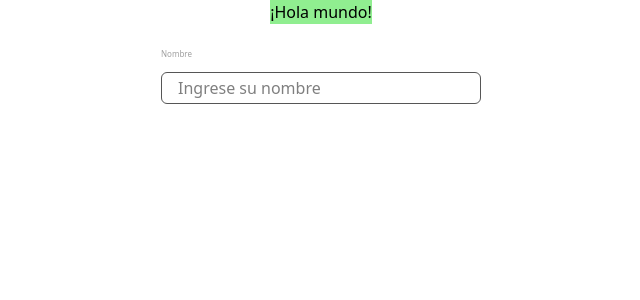
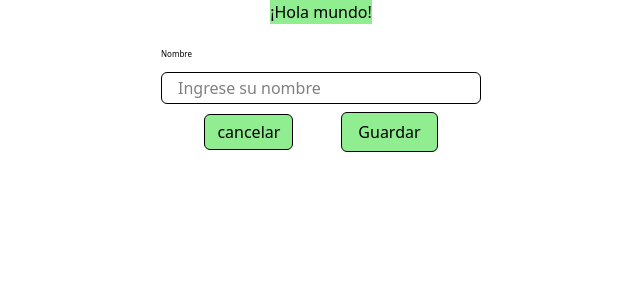
Before and after one commit to CJCPDev/react-2999912, a React (Vite) app: page / in a window 1280 px wide. Shown: the top 300 px of the page, without its empty margins (319-959 px from the left). Built offline with nearby package versions, Linux system fonts and the light colour scheme.

Commit message:
feat: nuevos componentes

```diff
--- a/src/app/App.jsx
+++ b/src/app/App.jsx
@@ -1,6 +1,6 @@
 import UserForm from '../features/users/components/UserForm';
 import 'tailwindcss';
-import '../styles/global.css';
+
 
 export default function App(){
   return (
--- a/src/features/users/components/UserForm.jsx
+++ b/src/features/users/components/UserForm.jsx
@@ -1,14 +1,39 @@
-import Input from './../../../shared/components/Input'
+import Input from '@/shared/components/Input'
+import Button from '@/shared/components/Button'
+
 
 export default function UserForm(){
     return (
-        <div>
+        <div className="justify-items-center">
             {/* Formulario para crear el usuarioo*/}
             <form>
                 <Input
                 label='Nombre'
                 placeholder='Ingrese su nombre'
                 />
+
+                {/* Actions */}
+                <div className='flex gap-12 items-center justify-center'>
+                <Button
+                    variant = 'secondary'
+                    size = 'sm'
+                    onClick={()=>
+                        console.log('cancelar')
+                    }>
+                        cancelar
+                    </Button>
+
+
+                <Button
+                    variant = 'primary'
+                    size = 'md'
+                    onClick={()=>
+                        console.log('cancelar')
+                    }>
+                        Guardar
+                    </Button>
+
+                </div>
             </form>
         </div>
     )
--- a/src/index.css
+++ /dev/null
@@ -1,4 +0,0 @@
-/*@layer base, components, utilities;*/
-@import 'tailwindcss';
-/*@import 'tailwindcss/preflight.css' layer(base);
-@import 'tailwindcss/utilities.css' layer(utilities);*/
--- a/src/main.jsx
+++ b/src/main.jsx
@@ -1,6 +1,6 @@
 import { StrictMode } from 'react'
 import { createRoot } from 'react-dom/client'
-import './index.css'
+import './styles/global.css'
 import App from './app/App.jsx'
 
 
--- a/src/shared/components/Button.jsx
+++ b/src/shared/components/Button.jsx
@@ -0,0 +1,50 @@
+export default function Button ({
+    variant = 'primary', // Define el estilo visual
+    size = 'md',
+    type = 'button',
+    children, //Es el contenido que tiene el botón
+    ...props
+}){
+
+    const variants = {
+        primary: 'border border-border  bg-brand text-inverse hover:bg-brand-hover',
+        secondary: 'border border-border-strong bg-brand text-primary hover:bg-brand-soft',
+    };
+
+    const sizes = {
+        sm:
+            `
+            relative
+            h-9 px-3
+            before:absolute before:content-['']
+            before:-inset-y-[10px] before:-inset-x-[0px]
+
+            `,
+
+        md:
+            `
+            h-10 px-4
+            before:absolute before:content-['']
+            before:-inset-y-[4px] before:-inset-x-[0px]
+
+            `
+
+    }
+
+    return (
+        <button
+        type = {type}
+        className={`
+            relative
+            inline-flex items-center justify-center
+            rounded-md
+            transition-colors
+            ${variants[variant]}
+            ${sizes[size]}
+            `}
+            {...props}
+            >
+            {children}
+            </button>
+    )
+}
--- a/src/shared/components/Input.jsx
+++ b/src/shared/components/Input.jsx
@@ -10,7 +10,6 @@ export default function Input({label, type = "text", ...props}){
                     block
                     text-[8px]
                     mb-1
-                    text-gray-600
                 "
           >
             {label}
@@ -47,9 +46,9 @@ export default function Input({label, type = "text", ...props}){
                     relative
                     rounded-md
                     border
-                    border-gray-300
+                    border-border
                     px-4
-                    text-base
+                    text-body
                     focus:ring-2
                     focus:ring-blue-500
                     focus:border-blue-500
--- a/src/styles/global.css
+++ b/src/styles/global.css
@@ -5,17 +5,17 @@
 
 
 @theme {
-    --color-brand: var(--color-primary-300);
-    --color-brand-hover: var(--color-primary-900);
-    --color-brand-soft: var(--color-primary-200);
-    --color-background: var(--color-primary-50);
+    --color-brand: var(--semantic-brand);
+    --color-brand-hover: var(--semantic-brand-hover);
+    --color-brand-soft: var(--semantic-primary-200);
+    --color-background: var(--semantic-primary-50);
     --color-surface: var(--white);
-    --color-surface-muted: var(--color-gray-200);
-    --color-text-primary: var(--color-gray-900);
-    --color-text-secundary: var(--color-gray-700);
-    --color-text-muted: var(--color-gray-500);
-    --color-text-inverse: var(--color-gray-50);
-    --color-border: var(--color-primary-800);
-    --color-border-strong: var(--color-primary-950);
-    --color-warning: var(--color-secundary-800); /* */
+    --color-surface-muted: var(--semantic-gray-200);
+    --color-text-primary: var(--semantic-gray-900);
+    --color-text-secundary: var(--semantic-gray-700);
+    --color-text-muted: var(--semantic-gray-500);
+    --color-text-inverse: var(--semantic-gray-50);
+    --color-border: var(--semantic-primary-800);
+    --color-border-strong: var(--semantic-primary-950);
+    --color-warning: var(--semantic-secundary-800); /* */
 }
--- a/src/styles/semantic.css
+++ b/src/styles/semantic.css
@@ -1,4 +1,4 @@
-@import url(tokens.css);
+
 
 /* Son roles de la interfaz */
 
@@ -6,31 +6,31 @@
 
     /*========== BRAND ==========*/
 
-    --color-brand: var(--color-primary-300);
-    --color-brand-hover: var(--color-primary-900);/* Generalmente es de un tono mas alto que el brand */
-    --color-brand-soft: var(--color-primary-200);
+    --semantic-brand: var(--color-primary-300);
+    --semantic-brand-hover: var(--color-primary-900);/* Generalmente es de un tono mas alto que el brand */
+    --semantic-brand-soft: var(--color-primary-200);
 
     /*========== BACKGROUND ==========*/
 
-    --color-background: var(--color-primary-50); /* Fondo de toda la aplicacion */
-    --color-surface: var(--white); /* Fondo de modales, cards, containers */
-    --color-surface-muted: var(--color-gray-200); /* Zonas secundarias, con menos importancia */
+    --semantic-background: var(--color-primary-50); /* Fondo de toda la aplicacion */
+    --semantic-surface: var(--white); /* Fondo de modales, cards, containers */
+    --semantic-surface-muted: var(--color-gray-200); /* Zonas secundarias, con menos importancia */
 
     /*========== TEXT ==========*/
 
-    --color-text-primary: var(--color-gray-900); /* Color principal de lectura, títulos, texto base del documento */
-    --color-text-secundary: var(--color-gray-700); /* Textos menos dominantes */
-    --color-text-muted: var(--color-gray-500); /* Texto deshabilitado por ejemplo */
-    --color-text-inverse: var(--color-gray-50); /* Texto invertido */
+    --semantic-text-primary: var(--color-gray-900); /* Color principal de lectura, títulos, texto base del documento */
+    --semantic-text-secundary: var(--color-gray-700); /* Textos menos dominantes */
+    --semantic-text-muted: var(--color-gray-500); /* Texto deshabilitado por ejemplo */
+    --semantic-text-inverse: var(--color-gray-50); /* Texto invertido */
 
     /*========== BORDER ==========*/
 
-    --color-border: var(--color-primary-800); /* Borde principal de todos los componentes */
-    --color-border-strong: var(--color-primary-950); /* Bordes mas fuertes */
+    --semantic-border: var(--color-primary-800); /* Borde principal de todos los componentes */
+    --semantic-border-strong: var(--color-primary-950); /* Bordes mas fuertes */
 
     /*========== STATE ==========*/
 
-    --color-warning: var(--color-secundary-800); /* */
+    --semantic-warning: var(--color-secundary-800); /* */
 
     /*=======================================
 
--- a/src/styles/tokens.css
+++ b/src/styles/tokens.css
@@ -51,4 +51,16 @@
     --secundary-font: Roboto;
 
 
+    /*Font-size*/
+    --fs-xxxxl: 5rem;
+    --fs-xxxl: 4rem;
+    --fs-xxl: 3rem;
+    --fs-xl: 2.5rem;
+    --fs-lh: 2rem;
+    --fs-md: 1.5rem;
+    --fs-sm: 1.25rem;
+    --fs-xs: 1rem;
+    --fs-xxs: 0.875rem;
+    --fs-xxxs: 0.75rem;
+
 }
--- a/vite.config.js
+++ b/vite.config.js
@@ -1,10 +1,22 @@
 import { defineConfig } from 'vite'
 import react from '@vitejs/plugin-react'
 import tailwindcss from '@tailwindcss/vite'
+import { fileURLToPath } from 'url'
+import { dirname, resolve} from 'path'
+
+
+
+const __filname = fileURLToPath(import.meta.url)
+const __dirname = dirname(__filname)
 
 // https://vite.dev/config/
 export default defineConfig({
   plugins: [react(),
     tailwindcss()
   ],
+  resolve: {
+    alias: {
+      '@': resolve(__dirname, 'src'),
+    }
+  }
 })
```
